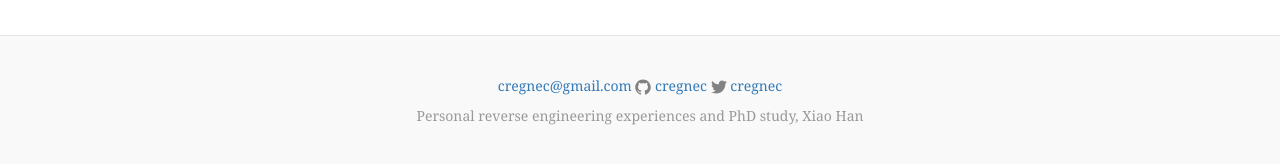
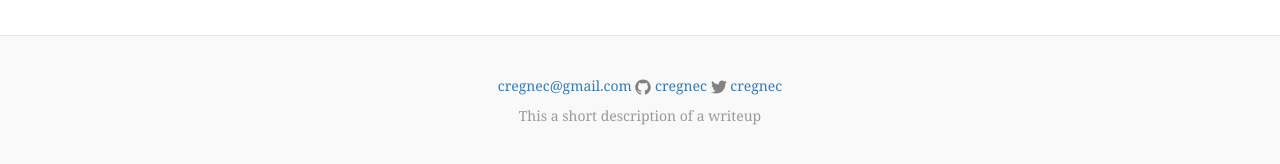
Before and after one commit to cregnec/cregnec.github.io, a Jekyll site: the page built from _posts/2014-11-10-welcome-to-jekyll.markdown, in a window 1280 px wide and 1013 px high. Shown: the part 837-1001 px from the top of the window. Built offline with Jekyll 4.4.1, drawn with Linux system fonts in a browser that asks for light colours; nearby versions of some CDN libraries.

Commit message:
add a post description

```diff
--- a/_posts/2014-11-10-welcome-to-jekyll.markdown
+++ b/_posts/2014-11-10-welcome-to-jekyll.markdown
@@ -2,6 +2,7 @@
 layout: post
 title:  "Welcome to Jekyll!"
 date:   2014-11-18 14:30:04
+description: This a short description of a writeup
 categories: reverse
 ---
 You’ll find this post in your `_posts` directory. Go ahead and edit it and re-build the site to see your changes. You can rebuild the site in many different ways, but the most common way is to run `jekyll serve`, which launches a web server and auto-regenerates your site when a file is updated.
```
